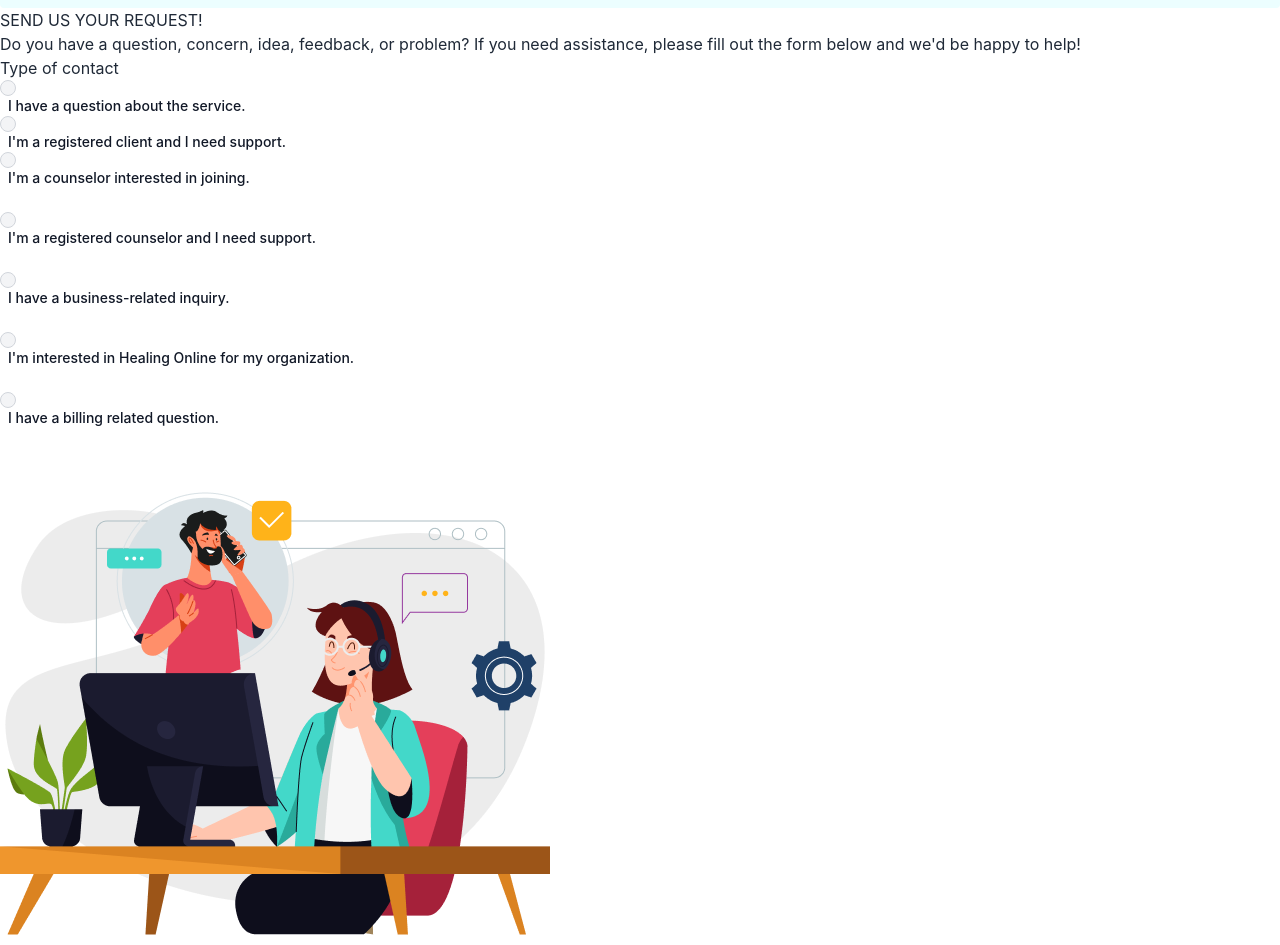
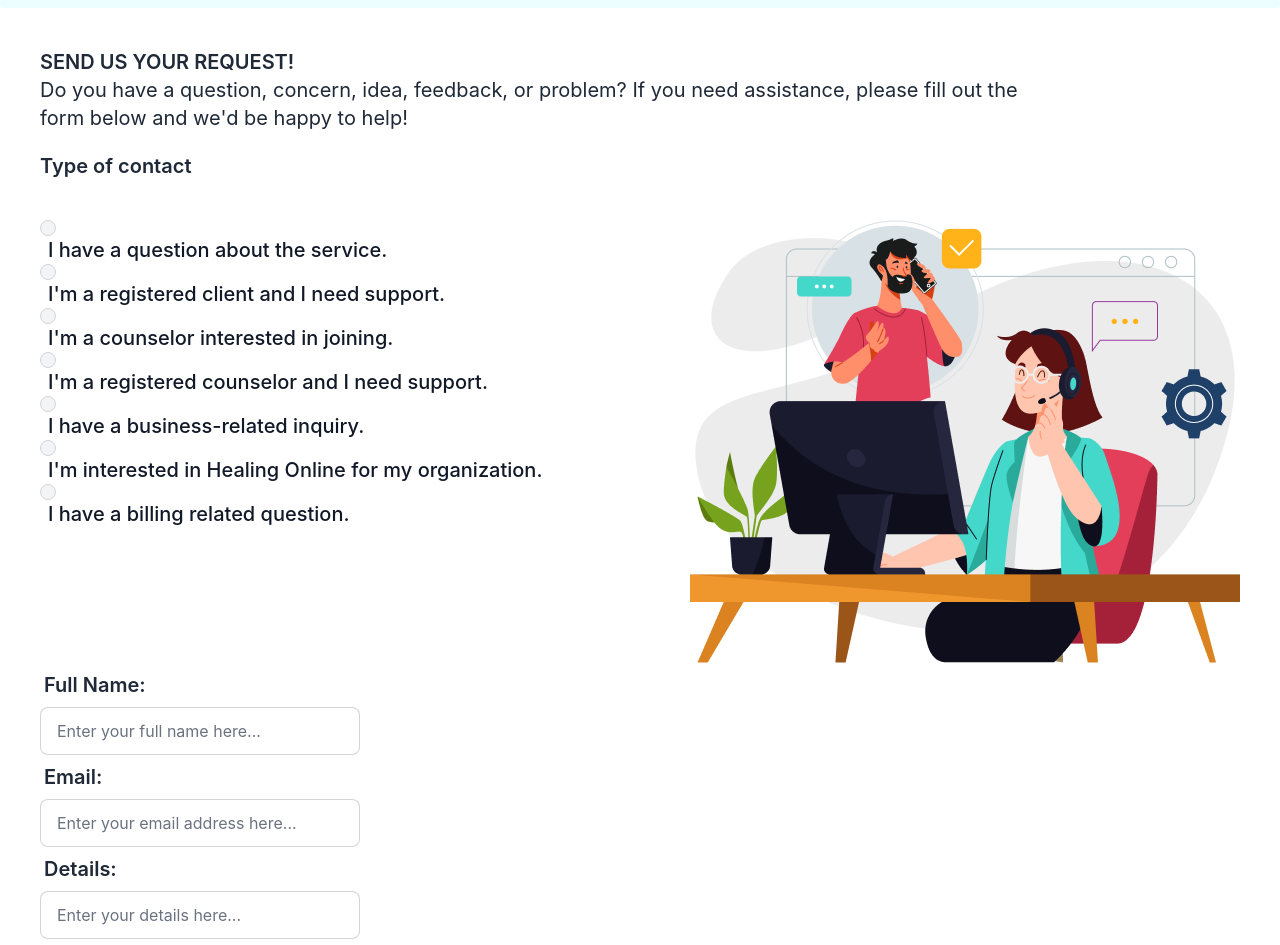
Before and after one commit to TherapyProject/iTherapy, a React (Create React App) app: page /contact in a window 1280 px wide. Shown: the part 80-1025 px from the top of the page. Built offline with nearby package versions, Linux system fonts and the light colour scheme.

Commit message:
Contact Us Page

```diff
--- a/src/pages/Contact/Contact.js
+++ b/src/pages/Contact/Contact.js
@@ -3,54 +3,53 @@ import Image from '../../images/Image.png';
 
 function Contact() {
   return (
-    <div className="Contact">
+  <div className="p-10">
     <div>
-        <h1>SEND US YOUR REQUEST!</h1>
-        <p>Do you have a question, concern, idea, feedback, or problem? If you need assistance, please fill out the form below and we&apos;d be happy to help!</p>
-        </div>
+        <h1 className="card-title">SEND US YOUR REQUEST!</h1>
+        <p className="text-xl">Do you have a question, concern, idea, feedback, or problem? If you need assistance, please fill out the <br/> form below and we&apos;d be happy to help!</p>
+      </div>
     <div>
-        <h2>Type of contact</h2>
-        <div className="flex flex-col mb-10">
+        <h2 className="card-title mt-5 mb-10">Type of contact</h2>
+        <div className="flex justify-between">
+        <div className="flex flex-col">
         <input id="default-radio-1" type="radio" value="" className="default-radio w-4 h-4 text-blue-600 bg-gray-100 border-gray-300 focus:ring-blue-500 dark:focus:ring-blue-600 dark:ring-offset-gray-800 focus:ring-2 dark:bg-gray-700 dark:border-gray-600"/>
-        <label htmlFor="default-radio-1" className="ml-2 text-sm font-medium text-gray-900 dark:text-gray-300">I have a question about the service.</label>
+        <label htmlFor="default-radio-1" className="ml-2 text-xl font-medium text-gray-900 dark:text-gray-300">I have a question about the service.</label>
         <input id="default-radio-1" type="radio" value="" className="default-radio w-4 h-4 text-blue-600 bg-gray-100 border-gray-300 focus:ring-blue-500 dark:focus:ring-blue-600 dark:ring-offset-gray-800 focus:ring-2 dark:bg-gray-700 dark:border-gray-600"/>
-        <label htmlFor="default-radio-1" className="ml-2 text-sm font-medium text-gray-900 dark:text-gray-300">I&apos;m a registered client and I need support.</label>
+        <label htmlFor="default-radio-1" className="ml-2 text-xl font-medium text-gray-900 dark:text-gray-300">I&apos;m a registered client and I need support.</label>
         <input id="default-radio-1" type="radio" value="" className="default-radio w-4 h-4 text-blue-600 bg-gray-100 border-gray-300 focus:ring-blue-500 dark:focus:ring-blue-600 dark:ring-offset-gray-800 focus:ring-2 dark:bg-gray-700 dark:border-gray-600"/>
-        <label htmlFor="default-radio-1" className="ml-2 text-sm font-medium text-gray-900 dark:text-gray-300">I&apos;m a counselor interested in joining.</label><br/>
+        <label htmlFor="default-radio-1" className="ml-2 text-xl font-medium text-gray-900 dark:text-gray-300">I&apos;m a counselor interested in joining.</label>
         <input id="default-radio-1" type="radio" value="" className="default-radio w-4 h-4 text-blue-600 bg-gray-100 border-gray-300 focus:ring-blue-500 dark:focus:ring-blue-600 dark:ring-offset-gray-800 focus:ring-2 dark:bg-gray-700 dark:border-gray-600"/>
-        <label htmlFor="default-radio-1" className="ml-2 text-sm font-medium text-gray-900 dark:text-gray-300">I&apos;m a registered counselor and I need support.</label><br/>
+        <label htmlFor="default-radio-1" className="ml-2 text-xl font-medium text-gray-900 dark:text-gray-300">I&apos;m a registered counselor and I need support.</label>
         <input id="default-radio-1" type="radio" value="" className="default-radio w-4 h-4 text-blue-600 bg-gray-100 border-gray-300 focus:ring-blue-500 dark:focus:ring-blue-600 dark:ring-offset-gray-800 focus:ring-2 dark:bg-gray-700 dark:border-gray-600"/>
-        <label htmlFor="default-radio-1" className="ml-2 text-sm font-medium text-gray-900 dark:text-gray-300">I have a business-related inquiry.</label><br/>
+        <label htmlFor="default-radio-1" className="ml-2 text-xl font-medium text-gray-900 dark:text-gray-300">I have a business-related inquiry.</label>
         <input id="default-radio-1" type="radio" value="" className="default-radio w-4 h-4 text-blue-600 bg-gray-100 border-gray-300 focus:ring-blue-500 dark:focus:ring-blue-600 dark:ring-offset-gray-800 focus:ring-2 dark:bg-gray-700 dark:border-gray-600"/>
-        <label htmlFor="default-radio-1" className="ml-2 text-sm font-medium text-gray-900 dark:text-gray-300">I&apos;m interested in Healing Online for my organization.</label><br/>
+        <label htmlFor="default-radio-1" className="ml-2 text-xl font-medium text-gray-900 dark:text-gray-300">I&apos;m interested in Healing Online for my organization.</label>
         <input id="default-radio-1" type="radio" value="" className="default-radio w-4 h-4 text-blue-600 bg-gray-100 border-gray-300 focus:ring-blue-500 dark:focus:ring-blue-600 dark:ring-offset-gray-800 focus:ring-2 dark:bg-gray-700 dark:border-gray-600"/>
-        <label htmlFor="default-radio-1" className="ml-2 text-sm font-medium text-gray-900 dark:text-gray-300">I have a billing related question.</label><br/>
-        </div>
-    <div>
+        <label htmlFor="default-radio-1" className="ml-2 text-xl font-medium text-gray-900 dark:text-gray-300">I have a billing related question.</label>
+      </div>
         <img src={Image} alt="Contact Us" />
         </div>
+        </div>
+        <div className="flex">
     <div className="form-control w-full max-w-xs">
     <label className="label">
-      <span className="label-text">Full Name:</span>
+      <span className="card-title">Full Name:</span>
       </label>
     <input type="text" placeholder="Enter your full name here..." className="input input-bordered w-full max-w-xs" />
     <div className="form-control w-full max-w-xs">
     <label className="label">
-      <span className="label-text">Email:</span>
+      <span className="card-title">Email:</span>
       </label>
     <input type="text" placeholder="Enter your email address here..." className="input input-bordered w-full max-w-xs" />
     <div className="form-control w-full max-w-xs">
     <label className="label">
-      <span className="label-text">Details:</span>
+      <span className="card-title">Details:</span>
       </label>
     <input type="text" placeholder="Enter your details here..." className="input input-bordered w-full max-w-xs" />
-    <button className="btn btn-info" type="button">SUBMIT</button>
-    </div>
-    </div>
-    </div>
-  <div className="card w-96 bg-teal-50 text-primary-content">
+    <button className="btn btn-info mt-10" type="button">SUBMIT</button>
+  <div className="card w-96 bg-teal-50 text-primary-content mt-10">
     <div className="card-body">
-      <h2 className="card-title text-black font- [Poppins]">Find Us At:</h2>
+      <h2 className="card-title text-black">Find Us At:</h2>
       <div className="text-black">
       <p>Nergiz Plaza</p>
       <p>3rd Floor</p>
@@ -58,10 +57,14 @@ function Contact() {
       <p>Erbil, Iraq</p>
       <p>44001</p>
       </div>
+      </div>
+    </div>
+    </div>
+    </div>
     </div>
   </div>
   </div>
-  </div>
+
   );
 }
 
```
